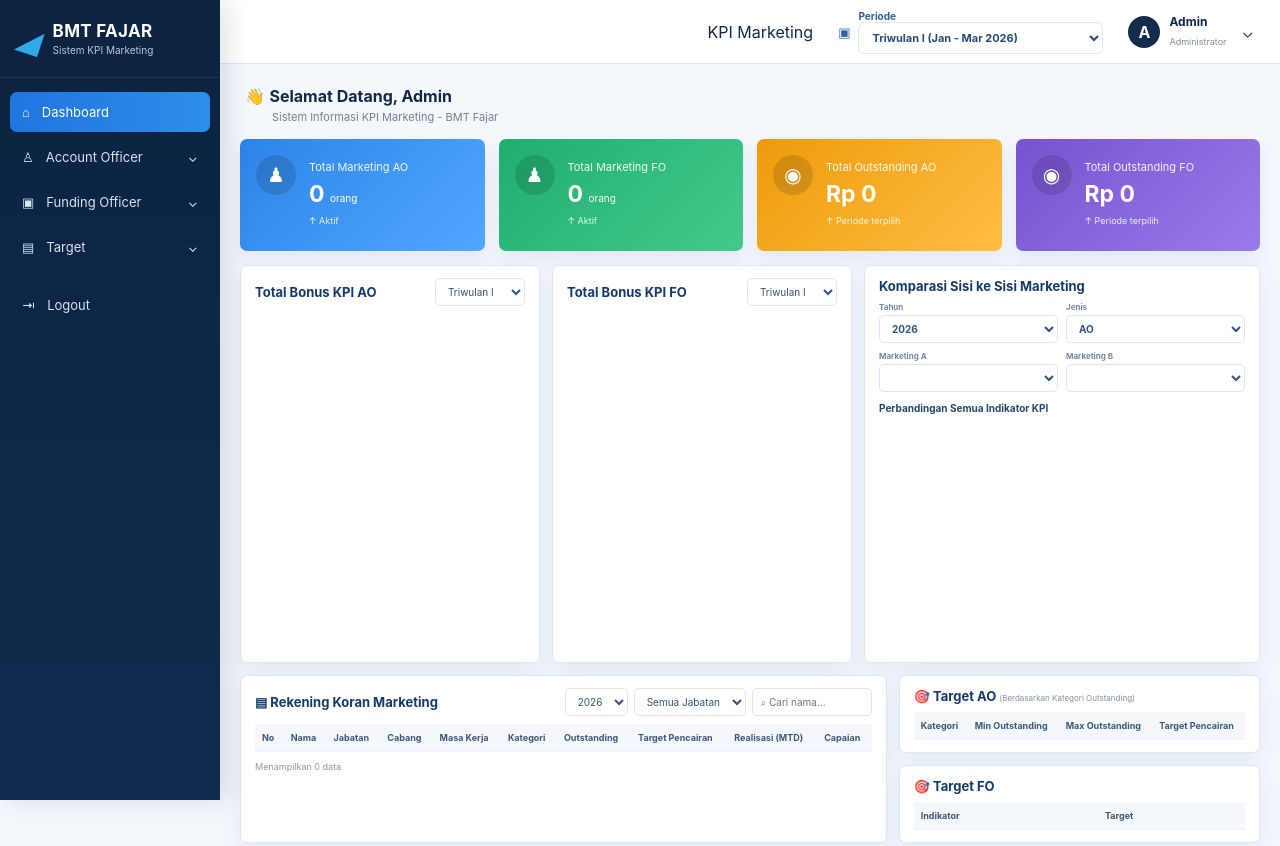
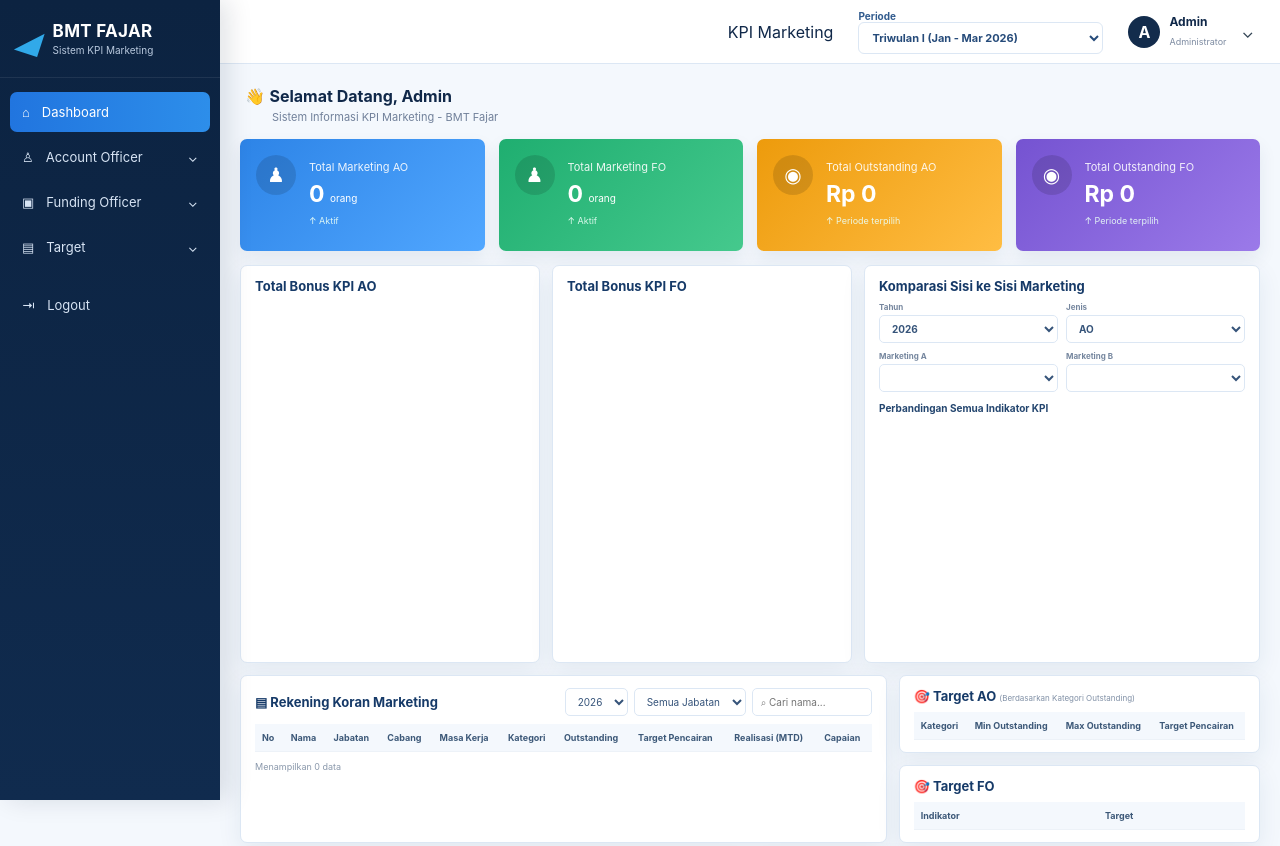
Before and after one commit to backupbmtfajar-sys/kpi-master-bmt-fajar, a website: page public/index.html in a window 1280 px wide. Shown: the top 846 px of the page. Drawn offline with nearby package versions, Linux system fonts and the light colour scheme; no server answers.

Commit message:
Update index.html

```diff
--- a/public/index.html
+++ b/public/index.html
@@ -47,7 +47,6 @@
       <header class="topbar">
         <div class="mobile-title">KPI Marketing</div>
         <div class="period-control">
-          <span>▣</span>
           <label>Periode
             <select id="globalPeriod">
               <option value="month:1">Januari 2026</option>
@@ -65,6 +64,7 @@
               <option value="quarter:1" selected>Triwulan I (Jan - Mar 2026)</option>
               <option value="quarter:2">Triwulan II (Apr - Jun 2026)</option>
               <option value="quarter:3">Triwulan III (Jul - Sep 2026)</option>
+              <option value="quarter:4">Triwulan IV (Okt - Des 2026)</option>
             </select>
           </label>
         </div>
@@ -92,11 +92,11 @@
 
           <div class="grid dashboard-grid">
             <div class="panel chart-panel">
-              <div class="panel-head"><h3>Total Bonus KPI AO</h3><select id="bonusAoPeriod" class="mini-select"><option value="quarter:1">Triwulan I</option><option value="quarter:2">Triwulan II</option><option value="quarter:3">Triwulan III</option><option value="year">Tahunan</option></select></div>
+              <div class="panel-head"><h3>Total Bonus KPI AO</h3></div>
               <canvas id="bonusAoChart"></canvas>
             </div>
             <div class="panel chart-panel">
-              <div class="panel-head"><h3>Total Bonus KPI FO</h3><select id="bonusFoPeriod" class="mini-select"><option value="quarter:1">Triwulan I</option><option value="quarter:2">Triwulan II</option><option value="quarter:3">Triwulan III</option><option value="year">Tahunan</option></select></div>
+              <div class="panel-head"><h3>Total Bonus KPI FO</h3></div>
               <canvas id="bonusFoChart"></canvas>
             </div>
             <div class="panel compare-panel">
```
